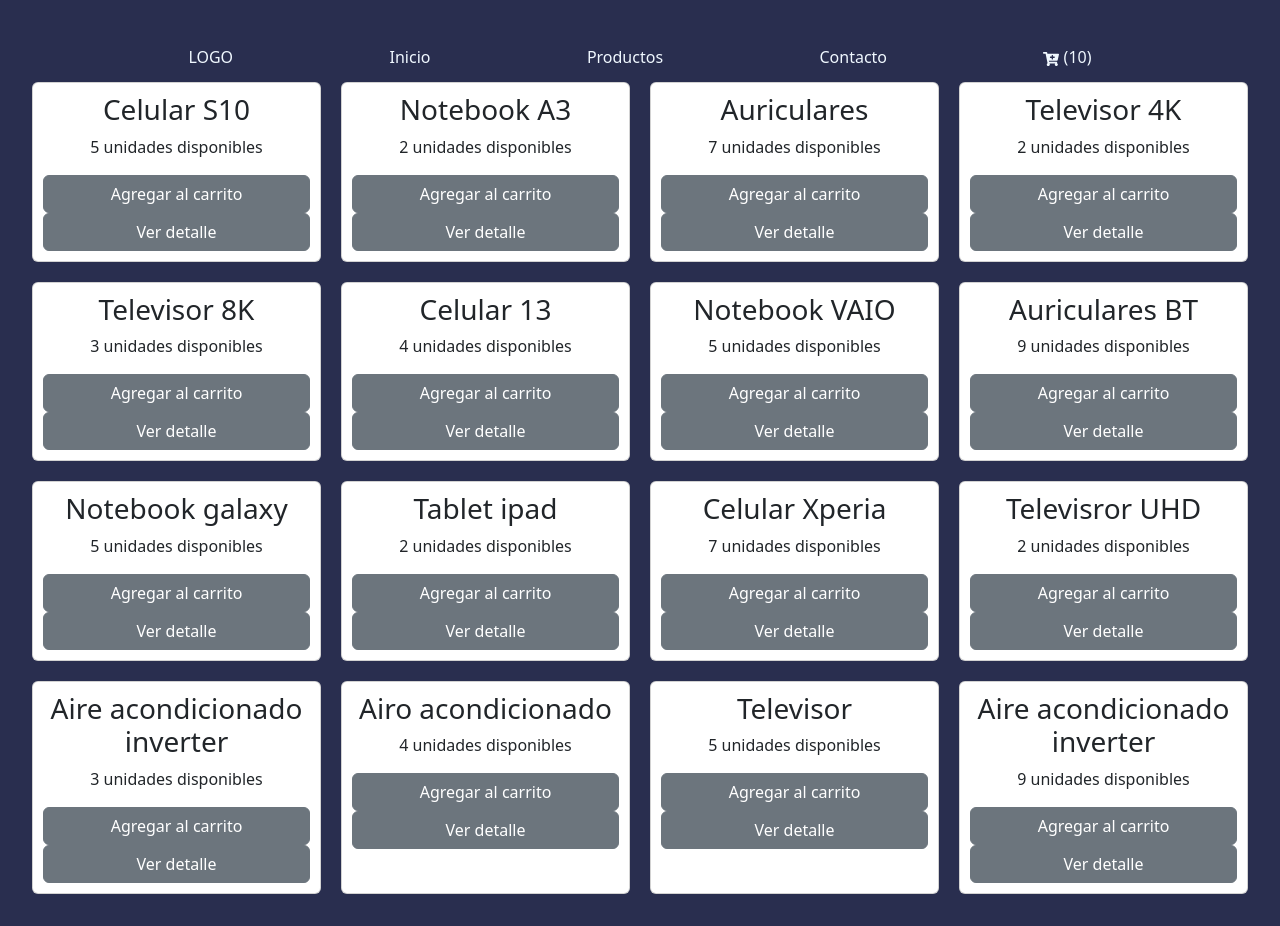
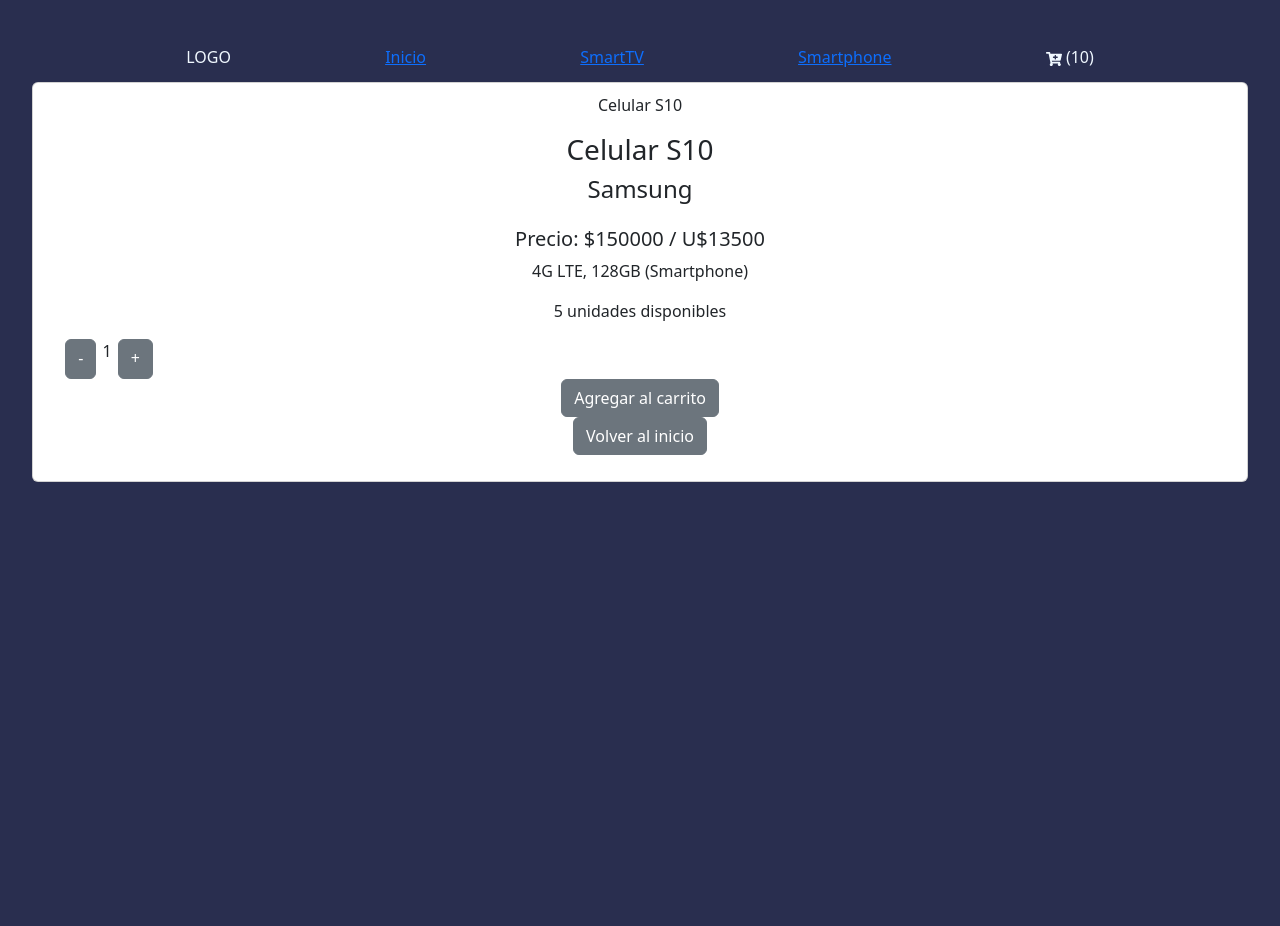
Before and after one commit to nico-caste/REACT.JS, a React (Vite) app: page /detalle/1 in a window 1280 px wide. After the commit the page ends 800 px from the top, so only its background shows below. Built offline with nearby package versions, Linux system fonts and the light colour scheme.

Commit message:
routes y filtros

```diff
--- a/src/App.jsx
+++ b/src/App.jsx
@@ -1,14 +1,21 @@
+import { BrowserRouter, Route, Routes } from 'react-router';
 import './App.css';
 import ItemListContainer from './components/ItemListcontainer/ItemListContainer';
 import Navbar from './components/Navbar/Navbar';
+import ItemDetail from './components/ItemDetail/ItemDetail';
 
 function App() {
 
   return (
-    <>
-    <Navbar />
-    <ItemListContainer greetings="Bienvenidos a la tienda"/>
-    </>
+    <BrowserRouter>
+      <Navbar />
+      <Routes>
+        <Route path="/" element={<ItemListContainer />}/>
+        <Route path="/categoria/:categoria" element={<ItemListContainer />}/>
+        <Route path="/detalle/:id" element={<ItemDetail />}/>
+        <Route path="*" element={<p>Error al buscar la direccion</p>}/>
+      </Routes>
+    </BrowserRouter>
   );
 };
 
--- a/src/components/Item/Item.jsx
+++ b/src/components/Item/Item.jsx
@@ -1,14 +1,17 @@
+import { Link } from 'react-router';
 import './Item.css';
 
-function Item ({producto, productoFiltrado}) {
-    const {nombre,categoria,stock} = producto;
+function Item ({producto}) {
+    const {id,nombre,stock} = producto;
 
     return (
         <div className="card">
         <h3 className="card-head">{nombre}</h3>
         <p className="">{stock} unidades disponibles</p>
         <button className="btn btn-secondary" onClick={()=> console.log("Agregar ",producto)}>Agregar al carrito</button>
-        <button className="btn btn-secondary" onClick={()=> productoFiltrado(producto)}>Ver detalle</button>
+        <Link to={`/detalle/${id}`}>
+            <button className="btn btn-secondary" >Ver detalle</button>
+        </Link>
         </div>
     );
 };
--- a/src/components/ItemDetail/ItemDetail.jsx
+++ b/src/components/ItemDetail/ItemDetail.jsx
@@ -1,10 +1,16 @@
-import { useState } from 'react';
+import { useEffect, useState } from 'react';
 import ItemCount from '../ItemCount/ItemCount';
 import './ItemDetail.css';
+import { Link, useParams } from 'react-router';
+import { fetchdata } from '../../fetchdata';
+import Loader from '../Loader/Loader';
 
-function ItemDetail ({producto, volverAInicio}) {
-    const {nombre,descripcion,marca,categoria,precioARS,precioUSD,stock} = producto;
-    const [contador, setContador] = useState(1);
+function ItemDetail () {
+    const {id} = useParams();
+    const [loading,setLoading] = useState(true);
+    const [producto,setProducto] = useState(null);
+    const [contador,setContador] = useState(1);
+
 
     function agregarACarrito (prod){
         // const nuevoProd = {
@@ -15,19 +21,42 @@
         setContador(1)
     };
 
+    useEffect (()=> {
+        fetchdata(false)
+        .then(resp => {
+            const prodAMostrar = resp.find(el=>el.id === parseInt(id))
+            setProducto(prodAMostrar)
+            setTimeout(() => {
+                setLoading(false);
+            }, 500);
+        })
+        .catch(err => console.log(err))
+    },[]);
+
     return (
+        loading ? <Loader /> :
         <div className="card">
-            <h3 className="card-head">{nombre}</h3>
-            <h4 className="">{marca}</h4>
-            <div className="card-body">
-                <h5 className="">Precio: ${precioARS} / U${precioUSD}</h5>
-                <p className="">{descripcion} ({categoria})</p>
-                <p className="">{stock} unidades disponibles</p>
-                <ItemCount stock={stock} contador={contador} setContador={setContador}/>
-                <button className="btn btn-secondary" onClick={()=> agregarACarrito(producto)}>Agregar al carrito</button>
-                <br/>
-                <button className="btn btn-secondary" onClick={volverAInicio}>Volver al inicio</button>
-            </div>
+            {
+                producto ?
+                <>
+                <p>{producto ? producto.nombre : "Cargando"}</p>
+                <h3 className="card-head">{producto.nombre}</h3>
+                <h4 className="">{producto.marca}</h4>
+                <div className="card-body">
+                    <h5 className="">Precio: ${producto.precioARS} / U${producto.precioUSD}</h5>
+                    <p className="">{producto.descripcion} ({producto.categoria})</p>
+                    <p className="">{producto.stock} unidades disponibles</p>
+                    <ItemCount stock={producto.stock} contador={contador} setContador={setContador}/>
+                    <button className="btn btn-secondary" onClick={()=> agregarACarrito(producto)}>Agregar al carrito</button>
+                    <br/>
+                    <Link to="/">
+                        <button className="btn btn-secondary">Volver al inicio</button>
+                    </Link>
+                </div>
+                </>
+                :
+                <p>Producto no encontrado</p>
+            }
         </div>
     );
 };
--- a/src/components/ItemListcontainer/ItemListContainer.jsx
+++ b/src/components/ItemListcontainer/ItemListContainer.jsx
@@ -3,23 +3,28 @@
 import Item from '../Item/Item';
 import Loader from '../Loader/Loader';
 import { fetchdata } from '../../fetchdata';
-import ItemDetail from '../ItemDetail/ItemDetail';
+import { useParams } from 'react-router';
 
 function ItemListContainer () {
     const [loading, setLoading] = useState(true);
     const [todosLosProductos, SetTodosLosProductos] = useState(null);
-    const [productoFiltrado, setProductoFiltrado] = useState(null);
+    const {categoria} = useParams();
+
 
     useEffect(() => {
+        if(!todosLosProductos){
             fetchdata(false)
             .then(resp => {
                 SetTodosLosProductos (resp);
+                console.log(categoria);
                 setTimeout(() => {
                     setLoading(false);
                 }, 500);
             })
             .catch(err => console.log(err))
-    },[]);
+
+        };
+    },[categoria]);
 
     return (
         loading ?
@@ -28,16 +33,20 @@
         <div>
             <div className="productos-cont">
             {
+                categoria ?
+                todosLosProductos.filter (el=>el.categoria ===categoria).map(el => {
+                    return (
+                        <Item key={el.id} producto={el}/>
+                    )
+                })
+                :
                 todosLosProductos.map(el => {
                     return (
-                        <Item key={el.id} producto={el} productoFiltrado={setProductoFiltrado}/>
+                        <Item key={el.id} producto={el}/>
                     )
                 })
-            }
+            };
             </div>
-            {
-            productoFiltrado && <ItemDetail producto={productoFiltrado} volverAInicio={()=> setProductoFiltrado(null)}/>
-            }
         </div>
     );
 };
--- a/src/components/Navbar/Navbar.css
+++ b/src/components/Navbar/Navbar.css
@@ -13,6 +13,7 @@
         }
         li {
             list-style: none;
-        }
-    }
-}
+            text-decoration: none;
+        };
+    };
+};
--- a/src/components/Navbar/Navbar.jsx
+++ b/src/components/Navbar/Navbar.jsx
@@ -1,3 +1,4 @@
+import { Link } from 'react-router';
 import CartWidget from '../CartWidget/CartWidget';
 import './Navbar.css';
 
@@ -6,12 +7,18 @@
   return (
     <header>
         <nav>
-            <ul>
-              <p>LOGO</p>
-              <li>Inicio</li>
-              <li>Productos</li>
-              <li>Contacto</li>
-              <CartWidget />
+            <ul className="nav-bar-items">
+                <p>LOGO</p>
+                <Link to="/">
+                  <li>Inicio</li>
+                </Link>
+                <Link to="/categoria/SmartTV">
+                  <li>SmartTV</li>
+                </Link>
+                <Link to="/categoria/Smartphone">
+                  <li>Smartphone</li>
+                </Link>
+                <CartWidget />
             </ul>
         </nav>
     </header>
--- a/src/fetchdata.js
+++ b/src/fetchdata.js
@@ -2,5 +2,5 @@
 export const fetchdata = () => new Promise ((res,rej) => {
     setTimeout(()=> {
         res(productos);
-    },1000);
+    },500);
 });
```
Lines whose indentation alone changed are shown as unchanged.
